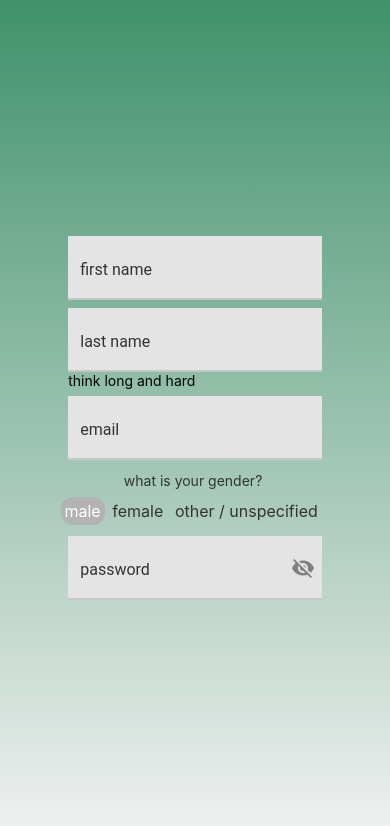
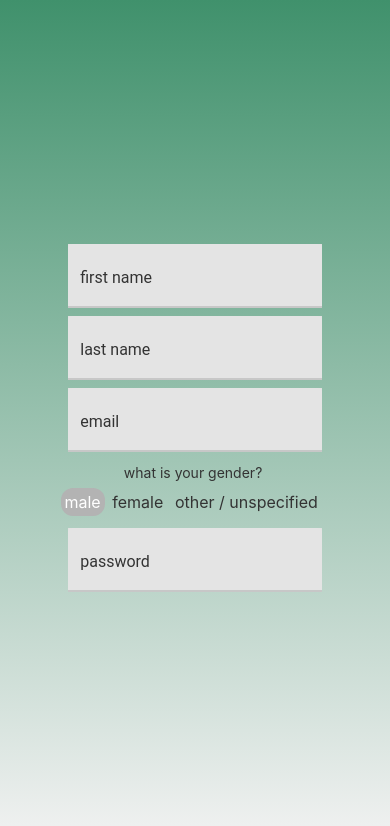
Before and after one commit to Ethan147/court, a React Native app in the folder expo_app/: screen /RegisterForm in a window 390 px wide. Shown: the top 826 px of the page. Built offline with nearby package versions, Linux system fonts and the light colour scheme.

Commit message:
move files, compartmentalize, some styles are still off - but much cleaner overall

```diff
--- a/expo_app/App.tsx
+++ b/expo_app/App.tsx
@@ -1,7 +1,7 @@
 import React, { useState } from "react";
 import { Provider } from "react-native-paper";
 import theme from "./utils/theme";
-import RegisterForm from "./components/form/RegisterForm";
+import RegisterForm from "./components/registerForm/RegisterForm";
 
 export default function App() {
   return (
--- a/expo_app/components/form/basic/TextInputComp.tsx
+++ b/expo_app/components/basic/TextInputComp.tsx
@@ -10,8 +10,8 @@ import {
 } from "react-native";
 import { TextInput } from "react-native-paper";
 import { MaterialIcons } from "@expo/vector-icons";
-import colors from "../../../utils/colors";
-import theme from "../../../utils/theme";
+import colors from "../../utils/colors";
+import theme from "../../utils/theme";
 
 const customTheme = {
   ...theme,
--- a/expo_app/components/form/RegisterForm.tsx
+++ b/expo_app/components/registerForm/RegisterForm.tsx
@@ -4,8 +4,6 @@ import {
   StyleSheet,
   useWindowDimensions,
   Platform,
-  Text,
-  Keyboard,
   ScrollView,
 } from "react-native";
 import {
@@ -13,49 +11,12 @@ import {
   heightPercentageToDP as hp,
 } from "react-native-responsive-screen";
 import { Formik, useFormik, FormikProvider } from "formik";
-import * as Yup from "yup";
 import { LinearGradient } from "expo-linear-gradient";
 import colors from "../../utils/colors";
-import TextInputComp from "./basic/TextInputComp";
-import ToggleButtonGroupComp from "./basic/ToggleButtonGroupComp";
+import ToggleButtonGroupComp from "../basic/ToggleButtonGroupComp";
 import theme from "../../utils/theme";
-
-const badPassText =
-  "password must be 8+ characters with at least 1 uppercase, 1 lowercase, 1 number, and 1 special character";
-
-const validationSchema = Yup.object().shape({
-  firstName: Yup.string()
-    .matches(
-      /^[a-zA-Z]+$/,
-      "first name should only contain alphabetic characters"
-    )
-    .required("first name is required"),
-  lastName: Yup.string()
-    .matches(
-      /^[a-zA-Z]+$/,
-      "last name should only contain alphabetic characters"
-    )
-    .required("last name is required"),
-  email: Yup.string()
-    .email("email must be a valid email address")
-    .required("email is required"),
-  password: Yup.string()
-    .min(8, badPassText)
-    .matches(
-      /^(?=.*[a-z])(?=.*[A-Z])(?=.*\d)(?=.*[@$!%*?&])[A-Za-z\d@$!%*?&]{8,}$/,
-      badPassText
-    )
-    .required("password is required"),
-  gender: Yup.string()
-    .oneOf(
-      ["male", "female", "other", "prefer_not_to_say"],
-      "please select a gender"
-    )
-    .required("gender is required"),
-  age: Yup.number()
-    .min(14, "must be at least 14 years old")
-    .required("age is required"),
-});
+import validationSchema from "./elements/validationSchema";
+import FormInput from "./elements/FormInput";
 
 const RegisterForm = () => {
   const windowDimensions = useWindowDimensions();
@@ -67,7 +28,7 @@ const RegisterForm = () => {
       justifyContent: "center",
       alignItems: "center",
     },
-    inputContainer: {
+    formInputViewContainer: {
       ...Platform.select({
         web: {
           marginBottom: windowDimensions.width * 0.02,
@@ -98,6 +59,19 @@ const RegisterForm = () => {
       color: colors.error,
       // alignSelf: 'flex-start', -- TODO: must left-orient w/ space matching
       fontSize: theme.font.size.small,
+    },
+    error2: {
+      ...Platform.select({
+        web: {
+          width: windowDimensions.width * 0.6,
+        },
+        ios: {
+          width: wp("60%"),
+        },
+        android: {
+          // todo
+        },
+      }),
     },
     backgroundGradient: {
       flex: 1,
@@ -238,6 +212,15 @@ const RegisterForm = () => {
     textInputCompViewStyle: styles.textInputCompViewStyle,
   };
 
+  const passFormInputStyles = {
+    formInputViewContainer: styles.formInputViewContainer,
+    formInputViewErrorText: styles.error2,
+    textInputCompContainer: styles.textInputCompOuterView,
+    textInputCompTextContainer: styles.textInputCompTextContainer,
+    textInputCompIconContainer: styles.textInputCompIconContainer,
+    textInputCompViewStyle: styles.textInputCompViewStyle,
+  };
+
   const passToggleButtonGroupCompStyles = {
     toggleButtonGroupCompContainer: styles.toggleButtonGroupCompContainer,
     toggleButtonGroupCompLabel: styles.toggleButtonGroupCompLabel,
@@ -277,50 +260,32 @@ const RegisterForm = () => {
           style={styles.backgroundGradient}
         >
           <View style={styles.container}>
-            <View style={styles.inputContainer}>
-              <TextInputComp
+            <FormInput
               label="first name"
               value={formik.values.firstName}
               onChangeText={formik.handleChange("firstName")}
               onBlur={formik.handleBlur("firstName")}
-                error={!!formik.touched.firstName && !!formik.errors.firstName}
-                passStyles={passTextInputCompStyles}
+              error={formik.touched.firstName && formik.errors.firstName}
+              passStyles={passFormInputStyles}
             />
-              {formik.touched.firstName && formik.errors.firstName ? (
-                <Text style={styles.error}>{formik.errors.firstName}</Text>
-              ) : null}
-            </View>
-
-            <View style={styles.inputContainer}>
-              <TextInputComp
+            <FormInput
               label="last name"
               value={formik.values.lastName}
               onChangeText={formik.handleChange("lastName")}
               onBlur={formik.handleBlur("lastName")}
-                error={!!formik.touched.lastName && !!formik.errors.lastName}
-                passStyles={passTextInputCompStyles}
-                hintMessage={"think long and hard"}
+              error={formik.touched.lastName && formik.errors.lastName}
+              passStyles={passFormInputStyles}
             />
-              {formik.touched.lastName && formik.errors.lastName ? (
-                <Text style={styles.error}>{formik.errors.lastName}</Text>
-              ) : null}
-            </View>
-
-            <View style={styles.inputContainer}>
-              <TextInputComp
+            <FormInput
               label="email"
               value={formik.values.email}
               onChangeText={formik.handleChange("email")}
               onBlur={formik.handleBlur("email")}
-                error={!!formik.touched.email && !!formik.errors.email}
-                passStyles={passTextInputCompStyles}
+              error={formik.touched.email && formik.errors.email}
+              passStyles={passFormInputStyles}
             />
-              {formik.touched.email && formik.errors.email ? (
-                <Text style={styles.error}>{formik.errors.email}</Text>
-              ) : null}
-            </View>
 
-            <View style={styles.inputContainer}>
+            <View style={styles.formInputViewContainer}>
               <ToggleButtonGroupComp
                 label="what is your gender?"
                 buttons={["male", "female", "other / unspecified"]}
@@ -333,41 +298,28 @@ const RegisterForm = () => {
             ) : null} */}
             </View>
 
-            <View style={styles.inputContainer}>
-              <TextInputComp
+            <FormInput
               label="password"
               value={formik.values.password}
               onChangeText={formik.handleChange("password")}
               onBlur={formik.handleBlur("password")}
-                error={!!formik.touched.password && !!formik.errors.password}
-                secureTextEntry={true}
-                passStyles={passTextInputCompStyles}
+              error={formik.touched.password && formik.errors.password}
+              passStyles={passFormInputStyles}
             />
-              {formik.touched.password && formik.errors.password ? (
-                <Text style={styles.error}>{formik.errors.password}</Text>
-              ) : null}
-            </View>
 
             {formik.values.password.length > 0 ? (
-              <View style={styles.inputContainer}>
-                <TextInputComp
+              <View style={styles.formInputViewContainer}>
+                <FormInput
                   label="confirm password"
                   value={formik.values.confirmPassword}
                   onChangeText={formik.handleChange("confirmPassword")}
                   onBlur={formik.handleBlur("confirmPassword")}
                   error={
-                    !!formik.touched.confirmPassword &&
-                    !!formik.errors.confirmPassword
+                    formik.touched.confirmPassword &&
+                    formik.errors.confirmPassword
                   }
-                  secureTextEntry={true}
-                  passStyles={passTextInputCompStyles}
+                  passStyles={passFormInputStyles}
                 />
-                {formik.touched.confirmPassword &&
-                formik.errors.confirmPassword ? (
-                  <Text style={styles.error}>
-                    {formik.errors.confirmPassword}
-                  </Text>
-                ) : null}
               </View>
             ) : null}
           </View>
--- /dev/null
+++ b/expo_app/components/registerForm/elements/FormInput.tsx
@@ -0,0 +1,70 @@
+import React from "react";
+import {
+  NativeSyntheticEvent,
+  StyleProp,
+  Text,
+  TextInputFocusEventData,
+  View,
+  ViewStyle,
+} from "react-native";
+import TextInputComp from "../../basic/TextInputComp";
+
+const FormInput = ({
+  label,
+  value,
+  onChangeText,
+  onBlur,
+  error,
+  secureTextEntry,
+  passStyles,
+  hintMessage,
+}: {
+  label?: string;
+  value?: string;
+  onChangeText?: (text: string) => void;
+  onBlur?: (e: NativeSyntheticEvent<TextInputFocusEventData>) => void;
+  error?: string | false | undefined;
+  secureTextEntry?: boolean;
+  passStyles?: {
+    formInputViewContainer?: StyleProp<ViewStyle>;
+    formInputViewErrorText?: StyleProp<ViewStyle>;
+    textInputCompOuterView?: StyleProp<ViewStyle>;
+    textInputCompTextContainer?: StyleProp<ViewStyle>;
+    textInputCompIconContainer?: StyleProp<ViewStyle>;
+    textInputCompViewStyle?: StyleProp<ViewStyle>;
+    textInputCompText?: StyleProp<ViewStyle>;
+    textInputCompHintMessage?: StyleProp<ViewStyle>;
+  };
+  hintMessage?: string;
+}) => {
+  const styles = {
+    // formInput styling
+    formInputViewContainer: passStyles?.formInputViewContainer || {},
+    formInputViewErrorText: passStyles?.formInputViewErrorText || {},
+    // textInputComp styling
+    textInputCompOuterView: passStyles?.textInputCompOuterView || {},
+    textInputCompTextContainer: passStyles?.textInputCompTextContainer || {},
+    textInputCompIconContainer: passStyles?.textInputCompIconContainer || {},
+    textInputCompViewStyle: passStyles?.textInputCompViewStyle || {},
+    textInputCompText: passStyles?.textInputCompText || {},
+    textInputCompHintMessage: passStyles?.textInputCompHintMessage || {},
+  };
+
+  return (
+    <View style={styles.formInputViewContainer}>
+      <TextInputComp
+        label={label}
+        value={value}
+        onChangeText={onChangeText}
+        onBlur={onBlur}
+        error={!!error}
+        secureTextEntry={secureTextEntry}
+        passStyles={passStyles}
+        hintMessage={hintMessage}
+      />
+      {error && <Text style={styles.formInputViewErrorText}>{error}</Text>}
+    </View>
+  );
+};
+
+export default FormInput;
--- /dev/null
+++ b/expo_app/components/registerForm/elements/validationSchema.tsx
@@ -0,0 +1,40 @@
+import * as Yup from "yup";
+
+const badPassText =
+  "password must be 8+ characters with at least 1 uppercase, 1 lowercase, 1 number, and 1 special character";
+
+const validationSchema = Yup.object().shape({
+  firstName: Yup.string()
+    .matches(
+      /^[a-zA-Z]+$/,
+      "first name should only contain alphabetic characters"
+    )
+    .required("first name is required"),
+  lastName: Yup.string()
+    .matches(
+      /^[a-zA-Z]+$/,
+      "last name should only contain alphabetic characters"
+    )
+    .required("last name is required"),
+  email: Yup.string()
+    .email("email must be a valid email address")
+    .required("email is required"),
+  password: Yup.string()
+    .min(8, badPassText)
+    .matches(
+      /^(?=.*[a-z])(?=.*[A-Z])(?=.*\d)(?=.*[@$!%*?&])[A-Za-z\d@$!%*?&]{8,}$/,
+      badPassText
+    )
+    .required("password is required"),
+  gender: Yup.string()
+    .oneOf(
+      ["male", "female", "other", "prefer_not_to_say"],
+      "please select a gender"
+    )
+    .required("gender is required"),
+  age: Yup.number()
+    .min(14, "must be at least 14 years old")
+    .required("age is required"),
+});
+
+export default validationSchema;
```
Also changed, not shown: expo_app/components/basic/ToggleButtonGroupComp.tsx (renamed from expo_app/components/form/basic/ToggleButtonGroupComp.tsx). Lines whose indentation alone changed are shown as unchanged.
